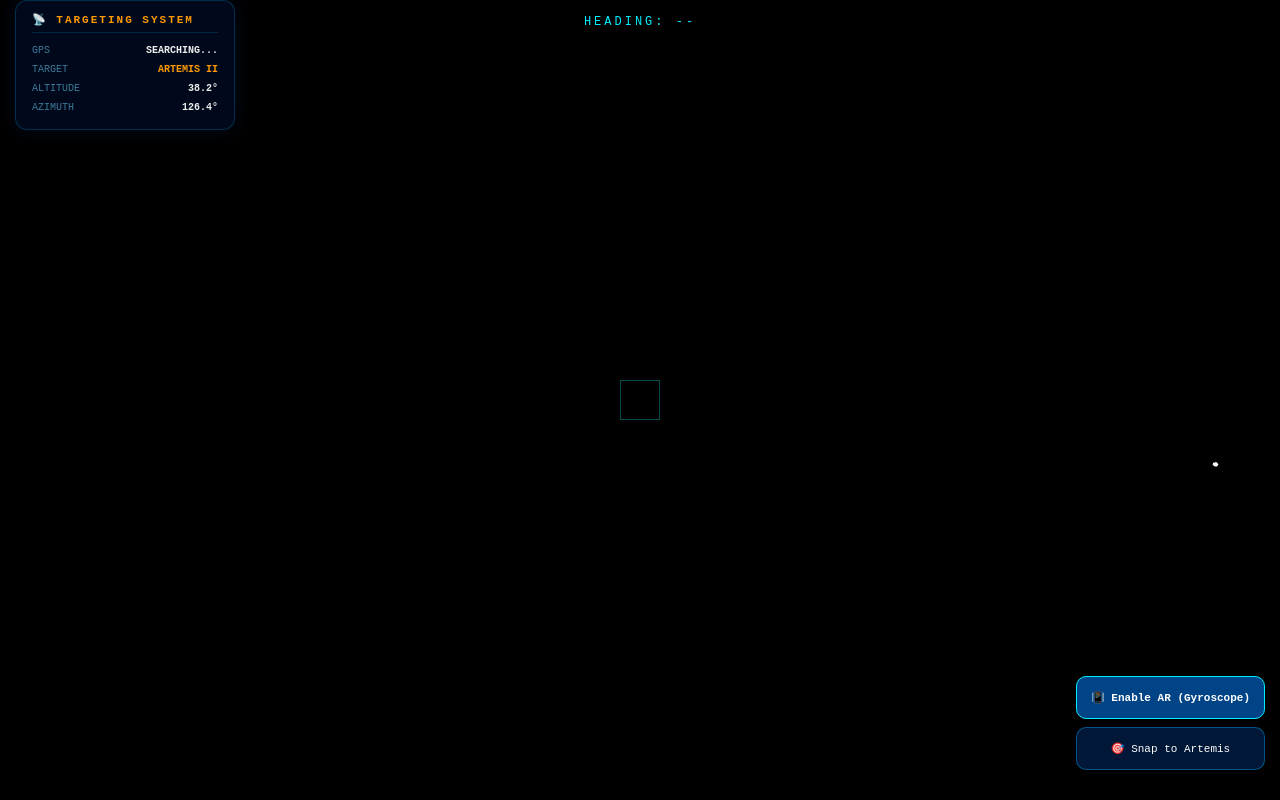
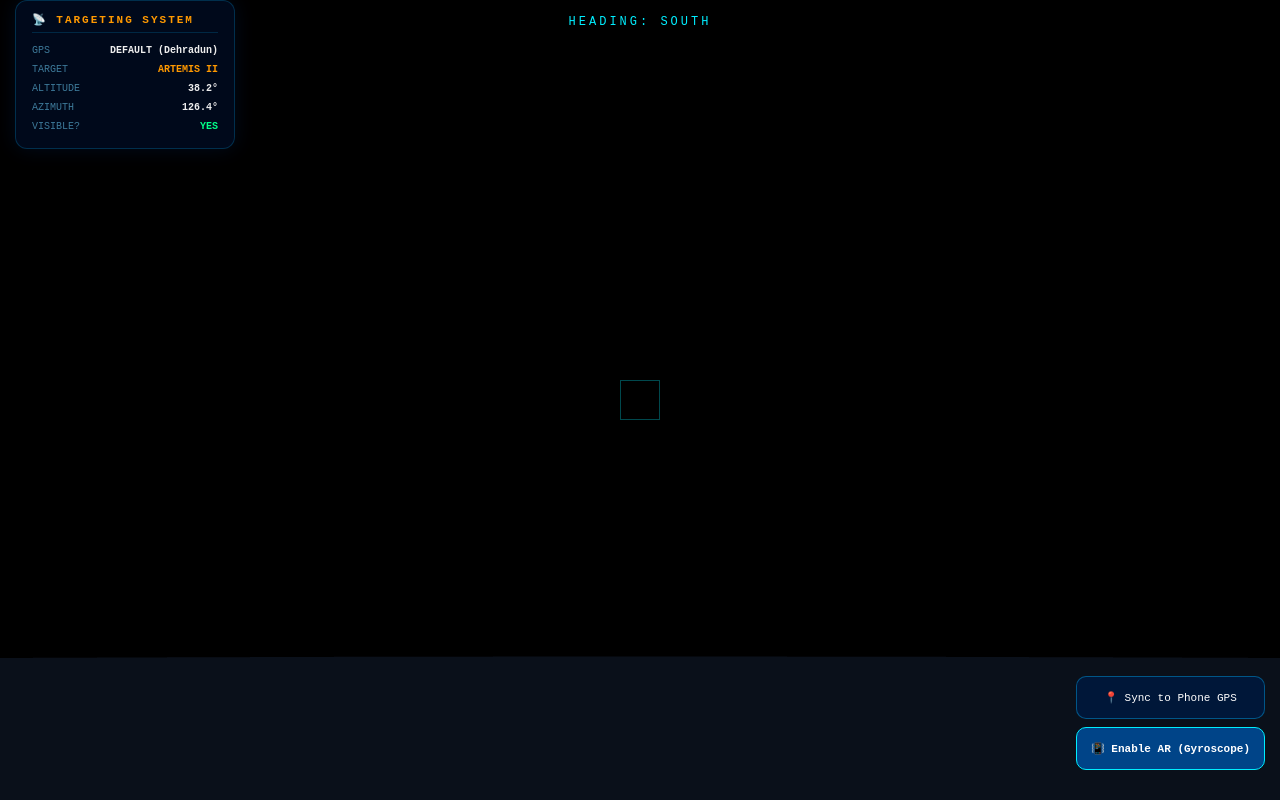
Before and after one commit to khyati21aug2002-sudo/ar-tracker, a plain HTML site: page index.html in a window 1280 px wide. Drawn offline with nearby package versions, Linux system fonts and the light colour scheme; no server answers.

Commit message:
Update index.html

```diff
--- a/index.html
+++ b/index.html
@@ -3,7 +3,7 @@
 <head>
 <meta charset="UTF-8">
 <meta name="viewport" content="width=device-width, initial-scale=1.0, user-scalable=no">
-<title>AR Sky Tracker - iOS Point-to-Look</title>
+<title>AR Sky Tracker</title>
 <meta name="apple-mobile-web-app-capable" content="yes">
 <meta name="apple-mobile-web-app-status-bar-style" content="black-translucent">
 
@@ -12,7 +12,6 @@
 body { background:#000; overflow:hidden; font-family:'Courier New',monospace; color:#fff; user-select:none; }
 canvas { display:block; }
 
-/* UI Panels */
 .panel {
   position:fixed; background:rgba(0,10,30,0.9);
   border:1px solid rgba(0,180,255,0.22); border-radius:12px;
@@ -28,7 +27,6 @@ canvas { display:block; }
 #pa { top:env(safe-area-inset-top, 20px); left:15px; }
 #pa h1 { color:#ff9900; }
 
-/* Controls */
 #controls { position:fixed; bottom:30px; right:15px; display:flex; flex-direction:column; gap:8px; z-index:20; }
 .btn { background:rgba(0,25,60,0.95); border:1px solid rgba(0,180,255,0.4);
        border-radius:10px; color:#fff; font-family:inherit;
@@ -37,7 +35,7 @@ canvas { display:block; }
 
 #compass {
   position: fixed; top: 15px; left: 50%; transform: translateX(-50%);
-  font-size: 12px; letter-spacing: 3px; color: #00eeff; z-index: 10;
+  font-size: 12px; letter-spacing: 3px; color: #00eeff; z-index: 10; text-shadow: 0 0 5px #000;
 }
 
 .reticle {
@@ -53,17 +51,18 @@ canvas { display:block; }
 
 <div class="panel" id="pa">
   <h1>📡 TARGETING SYSTEM</h1>
-  <div class="row"><span class="lbl">GPS</span><span class="val" id="u-gps">SEARCHING...</span></div>
+  <div class="row"><span class="lbl">GPS</span><span class="val" id="u-gps">DEFAULT (Dehradun)</span></div>
   <div class="row"><span class="lbl">TARGET</span><span class="val" style="color:#ff9900;">ARTEMIS II</span></div>
   <div class="row"><span class="lbl">ALTITUDE</span><span class="val" id="a-alt">--</span></div>
   <div class="row"><span class="lbl">AZIMUTH</span><span class="val" id="a-az">--</span></div>
+  <div class="row"><span class="lbl">VISIBLE?</span><span class="val" id="a-vis">--</span></div>
 </div>
 
-<div id="compass">HEADING: <span id="comp-dir">--</span></div>
+<div id="compass">HEADING: <span id="comp-dir">NORTH</span></div>
 
 <div id="controls">
+    <button class="btn" id="btn-gps" onclick="getLocation()">📍 Sync to Phone GPS</button>
     <button class="btn btn-ar" id="btn-gyro" onclick="initGyro()">📳 Enable AR (Gyroscope)</button>
-    <button class="btn" onclick="snapToArtemis()">🎯 Snap to Artemis</button>
 </div>
 
 <script src="https://cdnjs.cloudflare.com/ajax/libs/three.js/r128/three.min.js"></script>
@@ -73,7 +72,7 @@ canvas { display:block; }
 // ═══════════════════════════════════════════════════
 //  ENVIRONMENT & ASTRONOMY
 // ═══════════════════════════════════════════════════
-let MY_LAT = 30.3165, MY_LON = 78.0322; // Dehradun
+let MY_LAT = 30.3165, MY_LON = 78.0322; // Defaults to Dehradun
 let arEnabled = false;
 const R = 900;
 
@@ -107,25 +106,50 @@ const renderer = new THREE.WebGLRenderer({canvas:document.getElementById('c'), a
 renderer.setSize(innerWidth, innerHeight);
 const scene = new THREE.Scene();
 const camera = new THREE.PerspectiveCamera(60, innerWidth/innerHeight, 0.1, 2000);
+camera.position.set(0, 5, 0); // Stand above ground
 const sky = new THREE.Group(); scene.add(sky);
 
-// Add Ground
-const ground = new THREE.Mesh(new THREE.CircleGeometry(R, 32), new THREE.MeshBasicMaterial({color: 0x05080c}));
+// Add Ground (Visible horizon)
+const ground = new THREE.Mesh(new THREE.CircleGeometry(R, 32), new THREE.MeshBasicMaterial({color: 0x0a101a, side: THREE.DoubleSide}));
 ground.rotation.x = -Math.PI/2; scene.add(ground);
 
 // Add Stars
 const starMeshes = STARS.map(s => {
-    const m = new THREE.Mesh(new THREE.SphereGeometry(2, 8, 8), new THREE.MeshBasicMaterial({color: 0xffffff}));
+    const m = new THREE.Mesh(new THREE.SphereGeometry(3, 8, 8), new THREE.MeshBasicMaterial({color: 0xffffff}));
     m._ra = s[0]; m._dec = s[1]; sky.add(m); return m;
 });
 
-// Add Artemis
-const artemis = new THREE.Mesh(new THREE.SphereGeometry(6, 12, 12), new THREE.MeshBasicMaterial({color: 0xff9900}));
+// Add Artemis Target
+const artemis = new THREE.Mesh(new THREE.SphereGeometry(12, 12, 12), new THREE.MeshBasicMaterial({color: 0xff9900}));
 artemis._ra = 12.9; artemis._dec = -5.2; sky.add(artemis);
 
 // ═══════════════════════════════════════════════════
-//  GYROSCOPE / AR LOGIC
+//  CAMERA CONTROLS (DRAG FALLBACK + GYRO)
 // ═══════════════════════════════════════════════════
+let isDragging = false, prevM = {x:0, y:0};
+let camLon = 180, camLat = 20;
+
+// Touch / Mouse Drag Logic
+renderer.domElement.addEventListener('touchstart', e => { if(!arEnabled) { isDragging=true; prevM={x:e.touches[0].clientX, y:e.touches[0].clientY}; }});
+window.addEventListener('touchend', () => isDragging = false);
+window.addEventListener('touchmove', e => {
+    if (isDragging && !arEnabled) {
+        camLon -= (e.touches[0].clientX - prevM.x) * 0.2;
+        camLat -= (e.touches[0].clientY - prevM.y) * 0.2;
+        camLat = Math.max(-10, Math.min(89, camLat));
+        updateDragCamera();
+        prevM = {x:e.touches[0].clientX, y:e.touches[0].clientY};
+    }
+});
+
+function updateDragCamera() {
+    const phi = THREE.MathUtils.degToRad(90 - camLat);
+    const theta = THREE.MathUtils.degToRad(camLon);
+    camera.lookAt(camera.position.x + 100 * Math.sin(phi) * Math.sin(theta), camera.position.y + 100 * Math.cos(phi), camera.position.z - 100 * Math.sin(phi) * Math.cos(theta));
+    updateCompassUI(camLon);
+}
+
+// AR Gyroscope Logic
 async function initGyro() {
     if (typeof DeviceOrientationEvent !== 'undefined' && typeof DeviceOrientationEvent.requestPermission === 'function') {
         try {
@@ -134,30 +158,58 @@ async function initGyro() {
                 window.addEventListener('deviceorientation', handleOrientation);
                 arEnabled = true;
                 document.getElementById('btn-gyro').textContent = "✅ AR ACTIVE";
+                document.getElementById('btn-gyro').style.background = "#008844";
+            } else {
+                alert("Permission denied. You can still swipe to look around.");
             }
-        } catch (e) { alert("Gyroscope access denied."); }
+        } catch (e) { alert("Error accessing gyro."); }
     } else {
-        // Fallback for non-iOS or older devices
         window.addEventListener('deviceorientation', handleOrientation);
         arEnabled = true;
+        document.getElementById('btn-gyro').textContent = "✅ AR ACTIVE";
     }
 }
 
 function handleOrientation(e) {
     if (!arEnabled) return;
+    const alpha = e.alpha ? THREE.MathUtils.degToRad(e.alpha) : 0;
+    const beta = e.beta ? THREE.MathUtils.degToRad(e.beta) : 0;
+    const gamma = e.gamma ? THREE.MathUtils.degToRad(e.gamma) : 0;
+    camera.quaternion.setFromEuler(new THREE.Euler(beta, alpha, -gamma, 'YXZ'));
+    updateCompassUI(360 - e.alpha);
+}
 
-    // Alpha = Compass heading, Beta = Tilt forward/back, Gamma = Tilt left/right
-    const alpha = e.alpha ? THREE.MathUtils.degToRad(e.alpha) : 0; // Z
-    const beta = e.beta ? THREE.MathUtils.degToRad(e.beta) : 0;   // X
-    const gamma = e.gamma ? THREE.MathUtils.degToRad(e.gamma) : 0; // Y
-
-    // Apply rotations in the correct mobile order
-    const orientEuler = new THREE.Euler(beta, alpha, -gamma, 'YXZ');
-    camera.quaternion.setFromEuler(orientEuler);
+function updateCompassUI(degrees) {
+    let d = (degrees % 360 + 360) % 360;
+    let dir = "NORTH";
+    if (d>45 && d<=135) dir="EAST"; else if (d>135 && d<=225) dir="SOUTH"; else if (d>225 && d<=315) dir="WEST";
+    document.getElementById('comp-dir').textContent = dir;
 }
 
 // ═══════════════════════════════════════════════════
-//  LOOP & INTERACTION
+//  GPS LOGIC
+// ═══════════════════════════════════════════════════
+function getLocation() {
+    const btn = document.getElementById('btn-gps');
+    btn.textContent = "⏳ Locating...";
+    if (navigator.geolocation) {
+        navigator.geolocation.getCurrentPosition(
+            (pos) => {
+                MY_LAT = pos.coords.latitude; MY_LON = pos.coords.longitude;
+                document.getElementById('u-gps').textContent = "LIVE SYNCED ✅";
+                btn.textContent = "✅ GPS Connected";
+            },
+            (err) => {
+                document.getElementById('u-gps').textContent = "DENIED BY iOS";
+                btn.textContent = "❌ Check Settings";
+                alert("Location denied! Check iOS Settings -> Safari -> Location to allow it.");
+            }
+        );
+    }
+}
+
+// ═══════════════════════════════════════════════════
+//  LOOP & ANIMATION
 // ═══════════════════════════════════════════════════
 function update() {
     const now = new Date();
@@ -172,28 +224,33 @@ function update() {
 
     document.getElementById('a-alt').textContent = `${aHz.alt.toFixed(1)}°`;
     document.getElementById('a-az').textContent = `${aHz.az.toFixed(1)}°`;
-
-    if (!arEnabled) {
-        // Standard drag fallback if AR isn't on
-        // (Insert your previous drag logic here if desired)
-    }
+    document.getElementById('a-vis').textContent = aHz.alt > 0 ? "YES" : "NO (Below Horizon)";
+    document.getElementById('a-vis').style.color = aHz.alt > 0 ? "#00ff88" : "#ff4444";
 
     renderer.render(scene, camera);
     requestAnimationFrame(update);
 }
 
-function snapToArtemis() {
-    const aHz = eqToAltAz(artemis._ra, artemis._dec, MY_LAT, MY_LON, new Date());
-    // In manual mode, rotate camera to target
-    // If in AR mode, this tells you how far to move your arm
+// Fetch live NASA data
+async function fetchLiveArtemis() {
+    try {
+        const now = new Date(), pad = n => String(n).padStart(2,'0');
+        const ymd = d => `${d.getFullYear()}-${pad(d.getMonth()+1)}-${pad(d.getDate())}`;
+        const res = await fetch(`https://ssd.jpl.nasa.gov/api/horizons.api?format=json&COMMAND='-1024'&OBJ_DATA='NO'&MAKE_EPHEM='YES'&EPHEM_TYPE='OBSERVER'&CENTER='500@399'&START_TIME='${ymd(now)}'&STOP_TIME='${ymd(new Date(now.getTime()+86400000))}'&STEP_SIZE='1 h'&QUANTITIES='1'`);
+        const json = await res.json();
+        const s = json.result.indexOf('$$SOE'), e = json.result.indexOf('$$EOE');
+        if (s > -1) {
+            const m = json.result.substring(s+5, e).trim().split('\n').pop().match(/\d{4}-\w{3}-\d{2}\s+\d{2}:\d{2}\s+\*?\s+(\d{1,2})\s+(\d{2})\s+([\d.]+)\s+([+-]\d{1,3})\s+(\d{2})\s+([\d.]+)/);
+            if (m) {
+                artemis._ra = +m[1] + +m[2]/60 + +m[3]/3600;
+                artemis._dec = (+m[4] < 0 ? -1 : 1) * (Math.abs(+m[4]) + +m[5]/60 + +m[6]/3600);
+            }
+        }
+    } catch(e) {}
 }
 
-// Get GPS
-navigator.geolocation.getCurrentPosition(p => {
-    MY_LAT = p.coords.latitude; MY_LON = p.coords.longitude;
-    document.getElementById('u-gps').textContent = "SYNCED";
-});
-
+updateDragCamera();
+fetchLiveArtemis();
 update();
 </script>
 </body>
```
